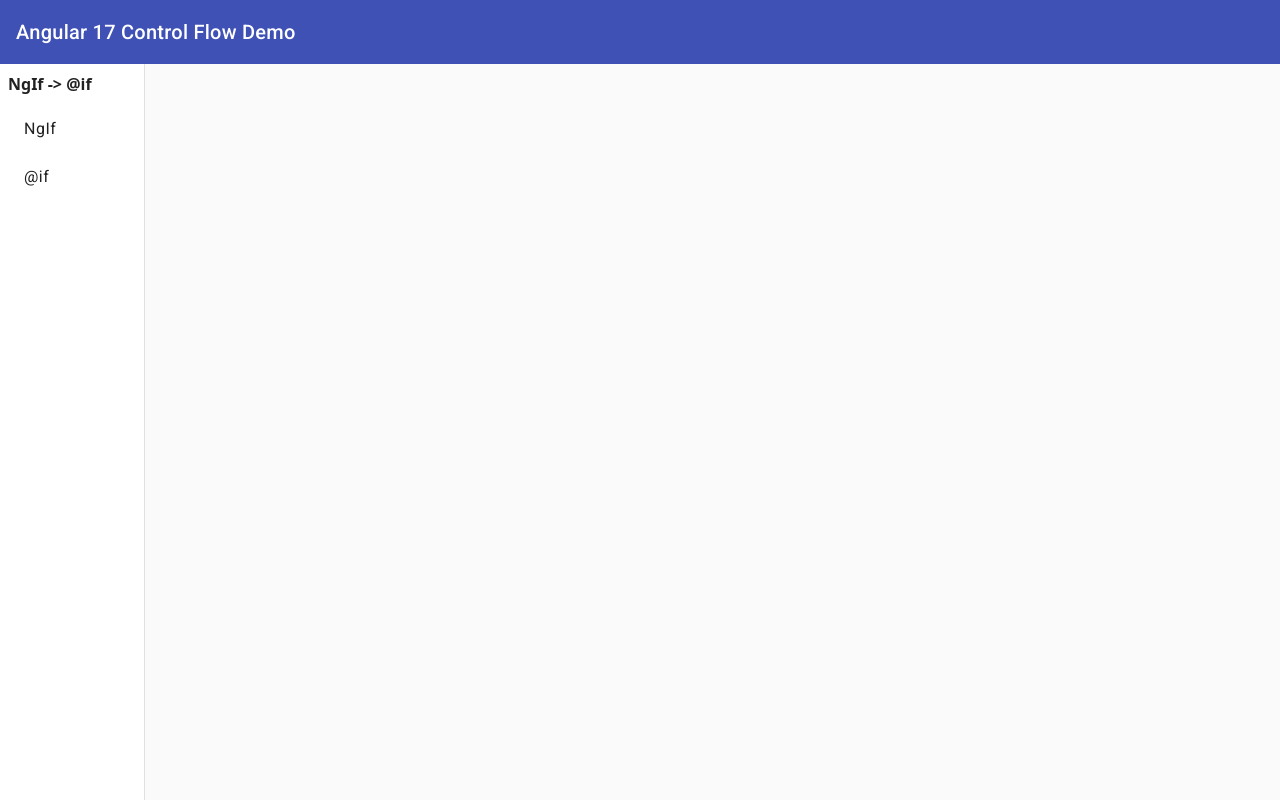
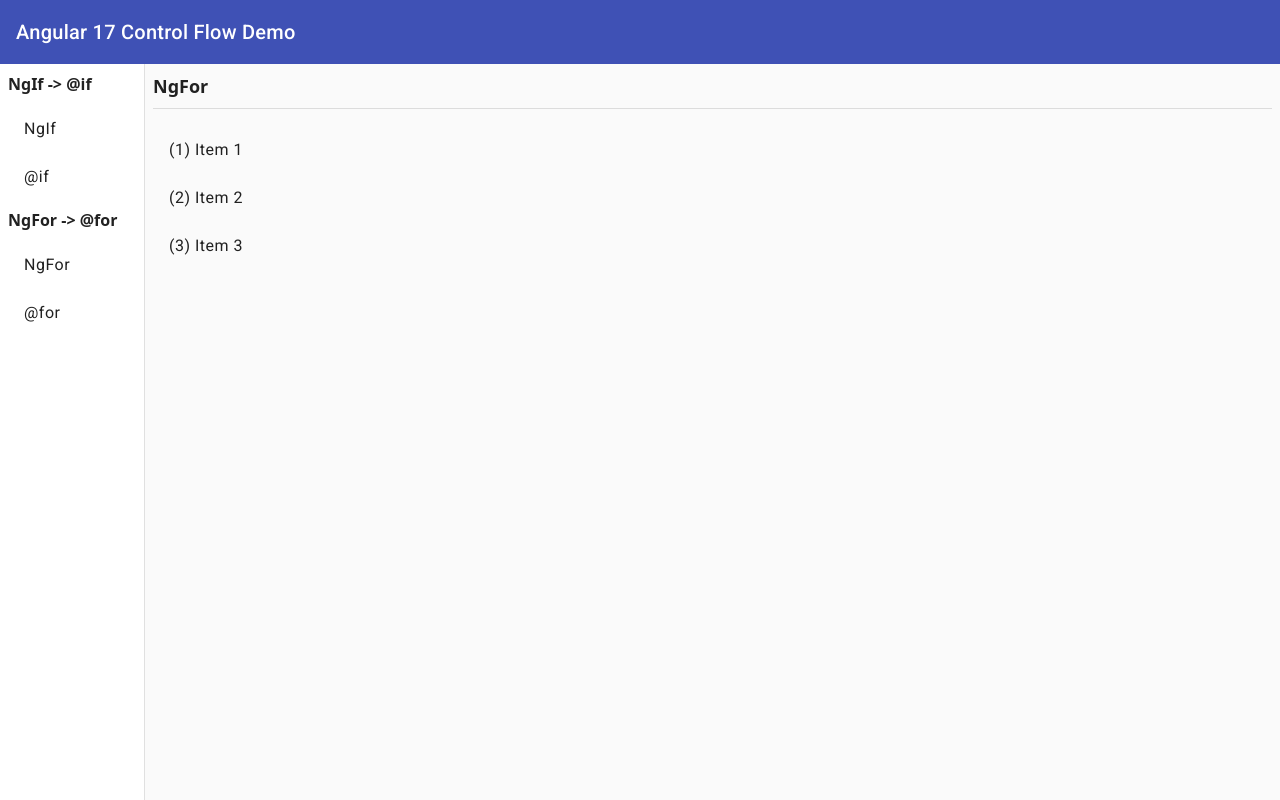
Before and after one commit to wellwind/devfest-2023-taipei-ng17-control-flow-demo, an Angular app: page /ng-for in a window 1280 px wide. Before the commit this address led to /. Built offline with nearby package versions, Linux system fonts and the light colour scheme.

Commit message:
feat: demo NgFor & @for

```diff
--- a/src/app/app.component.ts
+++ b/src/app/app.component.ts
@@ -20,12 +20,18 @@
     <mat-sidenav-container class="h-[calc(100vh-64px)]">
       <mat-sidenav [opened]="true" mode="side">
         <div class="w-32 m-2">
-
           <h3 class="font-bold">NgIf -> &#64;if</h3>
 
           <mat-nav-list>
             <a mat-list-item routerLink="/ng-if">NgIf</a>
             <a mat-list-item routerLink="/at-if">&#64;if</a>
+          </mat-nav-list>
+
+          <h3 class="font-bold">NgFor -> &#64;for</h3>
+
+          <mat-nav-list>
+            <a mat-list-item routerLink="/ng-for">NgFor</a>
+            <a mat-list-item routerLink="/at-for">&#64;for</a>
           </mat-nav-list>
         </div>
       </mat-sidenav>
--- a/src/app/app.routes.ts
+++ b/src/app/app.routes.ts
@@ -9,4 +9,12 @@
     path: 'at-if',
     loadComponent: () => import('./pages/at-if.component'),
   },
+  {
+    path: 'ng-for',
+    loadComponent: () => import('./pages/ng-for.component'),
+  },
+  {
+    path: 'at-for',
+    loadComponent: () => import('./pages/at-for.component'),
+  },
 ];
--- /dev/null
+++ b/src/app/pages/at-for.component.ts
@@ -0,0 +1,21 @@
+import { Component } from '@angular/core';
+import { MatListModule } from '@angular/material/list';
+import { PageHeaderComponent } from '../page-header.component';
+
+@Component({
+  selector: 'app-at-for',
+  standalone: true,
+  imports: [MatListModule, PageHeaderComponent],
+  template: `
+    <app-page-header>&#64;for</app-page-header>
+
+    <mat-list>
+      @for (item of items; track item; let index = $index) {
+      <mat-list-item> ({{ index + 1 }}) {{ item }} </mat-list-item>
+      }
+    </mat-list>
+  `,
+})
+export default class AtForComponent {
+  items = ['Item 1', 'Item 2', 'Item 3'];
+}
--- /dev/null
+++ b/src/app/pages/ng-for.component.ts
@@ -0,0 +1,22 @@
+import { NgFor } from '@angular/common';
+import { Component } from '@angular/core';
+import { MatListModule } from '@angular/material/list';
+import { PageHeaderComponent } from '../page-header.component';
+
+@Component({
+  selector: 'app-ng-for',
+  standalone: true,
+  imports: [NgFor, MatListModule, PageHeaderComponent],
+  template: `
+    <app-page-header>NgFor</app-page-header>
+
+    <mat-list>
+      <mat-list-item *ngFor="let item of items; let index = index">
+        ({{ index + 1 }}) {{ item }}
+      </mat-list-item>
+    </mat-list>
+  `,
+})
+export default class NgForComponent {
+  items = ['Item 1', 'Item 2', 'Item 3'];
+}
```
